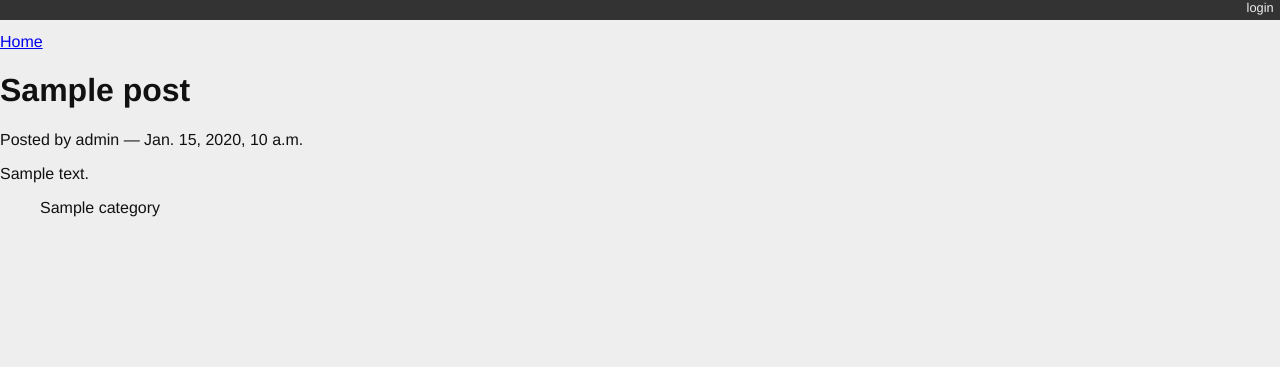
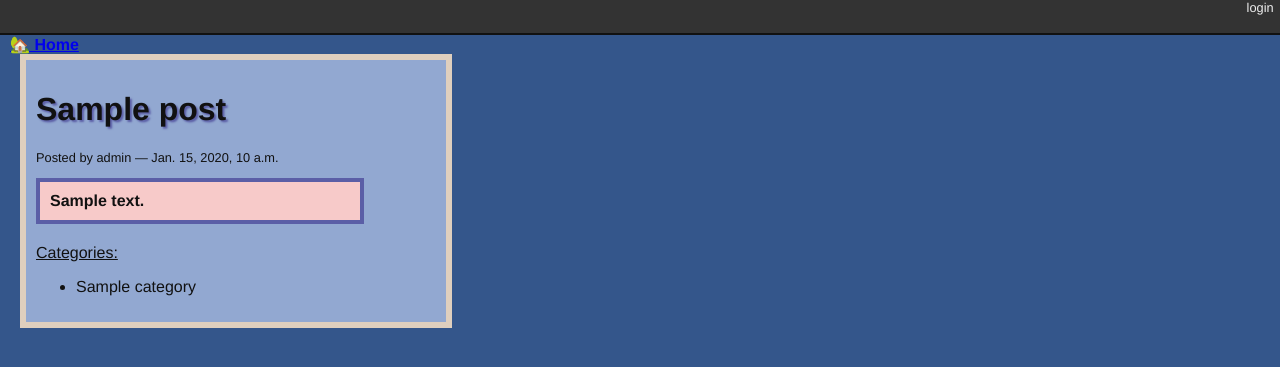
Before and after one commit to stewartnatej/django-blog, a Django app: page /posts/1/ in a window 1280 px wide. Shown: the top 367 px of the page. Run offline with Django 4.2, Linux system fonts and the light colour scheme; data comes from the database, SQL or seed files in the repository; tables that the repository leaves empty hold one stand-in row (values such as "Sample post").

Commit message:
More styling

```diff
--- a/blogging/static/django_blog.css
+++ b/blogging/static/django_blog.css
@@ -1,5 +1,5 @@
 body {
-    background-color: #eee;
+    background-color: #34568B;
     color: #111;
     font-family: "HelveticaNeue-Light", "Helvetica Neue Light", "Helvetica Neue",
     Helvetica, Arial, "Lucida Grande", sans-serif;
@@ -15,7 +15,7 @@ body {
 
 #header {
     background-color: #333;
-    border-botton: 1px solid #111;
+    border-bottom: 2px solid #111;
     margin:0;
     padding:0;
 }
@@ -79,8 +79,51 @@ div.entry-body {
 ul.categories {
     list-style: none;
     list-style-type: none;
+    color: red;
+    background: #ff9999;
+  padding: 20px;
 }
 
 ul.categories li {
     display: inline;
 }
+
+.backlink {
+    font-weight: bold;
+    padding: 10px;
+}
+
+.backlink:visited{
+    color:inherit
+}
+
+.post-body {
+    border: 4px solid #5B5EA6;
+    padding: 10px;
+    margin-bottom: 20px;
+    background-color: #F7CAC9;
+    width: 300px;
+    font-weight: bold;
+}
+
+.byline {
+    font-size: 80%;
+}
+
+.post {
+    border: 6px solid #DFCFBE;
+    padding: 10px;
+    margin-bottom: 20px;
+    background-color: #92A8D1;
+    width: 400px;
+    left: 20px;
+    position: relative;
+}
+
+.shadow {
+    text-shadow: 2px 2px 2px #5B5EA6;
+}
+
+.under {
+  text-decoration: underline;
+}
--- a/blogging/templates/blogging/detail.html
+++ b/blogging/templates/blogging/detail.html
@@ -1,16 +1,21 @@
 {% extends "base.html" %}
 {% block content %}
-<a class="backlink" href="/">Home</a>
-<h1>{{ post }}</h1>
+<a class="backlink" href="/">🏡 Home</a>
+<div class="post">
+  <span class="shadow"><h1>{{ post }}</h1></span>
   <p class="byline">
     Posted by {{ post.author.username }} &mdash; {{ post.published_date }}
   </p>
   <div class="post-body">
     {{ post.text }}
   </div>
-<ul class="categories">
+  <div class="categories">
+    <p class="under">Categories:</p>
+    <ul>
       {% for category in post.categories.all %}
         <li>{{ category }}</li>
       {% endfor %}
     </ul>
+  </div>
+</div>
 {% endblock %}
--- a/frog_jog_blog/templates/base.html
+++ b/frog_jog_blog/templates/base.html
@@ -3,8 +3,9 @@
 <html lang="en">
 <head>
     <meta charset="UTF-8">
-    <title>A blog name</title>
+    <title>Critter 🐛</title>
     <link type="text/css" rel="stylesheet" href="{% static 'django_blog.css' %}">
+    <link rel="shortcut icon" href="{% static 'favicon.ico' %}"/>
 </head>
 <body>
     <div id="header">  {# header begins here #}
```
Also changed, not shown: blogging/templates/blogging/list.html (+9 -6 lines), blogging/static/favicon.ico (added), static/favicon.ico (added). Lines whose indentation alone changed are shown as unchanged.
